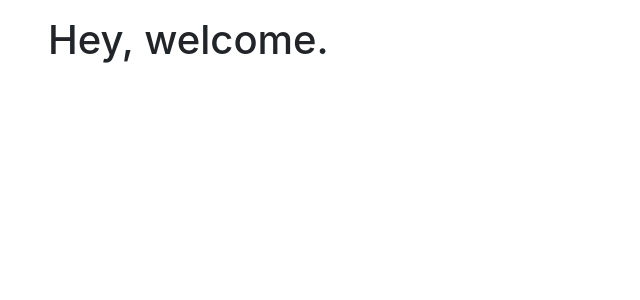
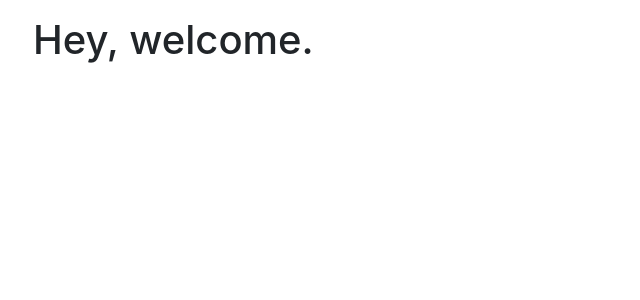
Before and after one commit to asuozzo/nicar2019-scraping, a Flask app: page / in a window 1280 px wide. Shown: the part 56-356 px from the top of that part, without its empty margins (0-640 px from the left). Run offline with Flask 2, Linux system fonts and the light colour scheme; the page is wider than the window, and the part outside it is not shown; some libraries are stand-ins or nearby versions.

Commit message:
margin/padding tweak

```diff
--- a/scraping_site/templates/candidate-missing.html
+++ b/scraping_site/templates/candidate-missing.html
@@ -3,7 +3,7 @@
 
 {% block content %}
 <div class="row">
-    <div class="col-12 mx-5 my-3">
+    <div class="col-12 px-5 py-3">
         <p>Whoops, we couldn't find {{candidate_name}}. Try looking for someone else!</p>
     </div>
 </div>
--- a/scraping_site/templates/intro.html
+++ b/scraping_site/templates/intro.html
@@ -3,7 +3,7 @@
 
 {% block content %}
 <div class="row">
-    <div class="col-12 mx-5 my-3">
+    <div class="col-12 px-5 py-3">
         <h1>Hey, welcome.</h1>
     </div>
 </div>
--- a/scraping_site/templates/multiple-tables.html
+++ b/scraping_site/templates/multiple-tables.html
@@ -3,7 +3,7 @@
 
 {% block content %}
 <div class="row">
-    <div class="col-12 mx-4 my-3">
+    <div class="col-12 px-5 py-3">
         <h1>Here are some tables for you to scrape</h1>
 
         {% for results in results_by_race %}
--- a/scraping_site/templates/simple-table.html
+++ b/scraping_site/templates/simple-table.html
@@ -3,7 +3,7 @@
 
 {% block content %}
 <div class="row">
-    <div class="col-12 mx-4 my-3">
+    <div class="col-12 px-5 py-3">
 
         <h1>Here is a simple table for you to scrape</h1>
 
```
